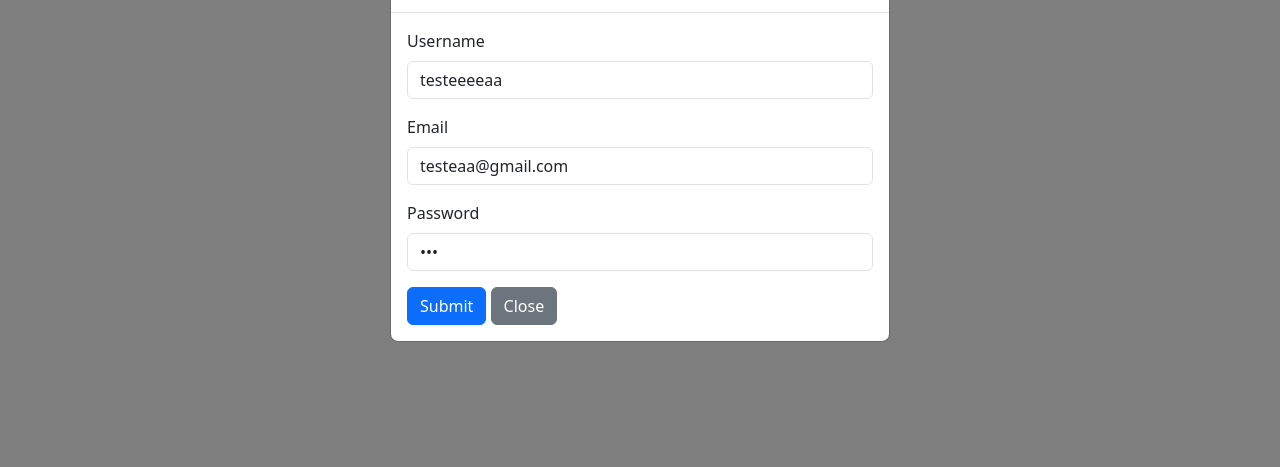
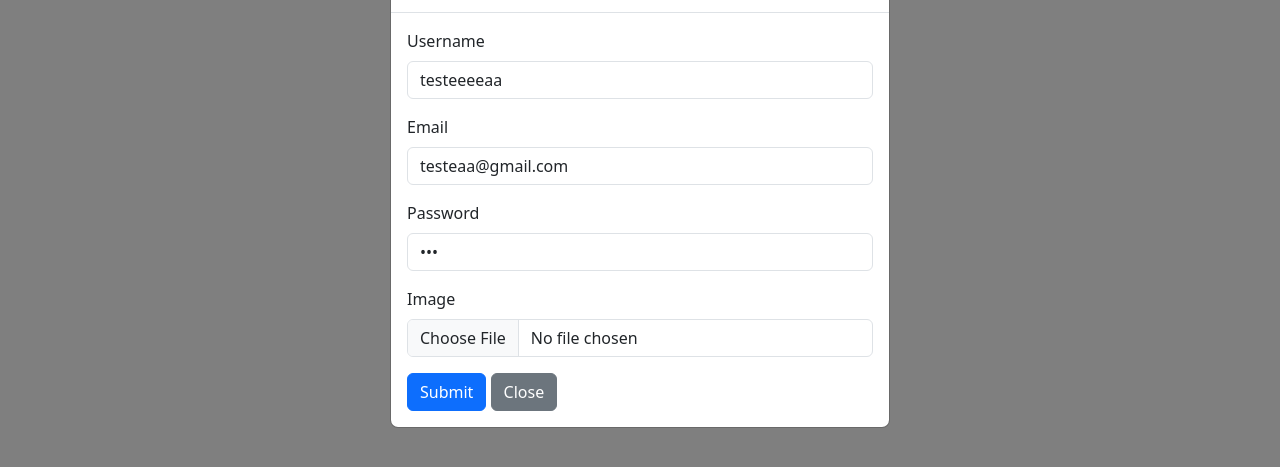
Before and after one commit to a1ramm/sky-jumper, a plain HTML site: page frontend/index.html in a window 1280 px wide. Both pictures are taken after a click on the button "Sign-up". Shown: the part 79-546 px from the top of the page. Drawn offline with nearby package versions, Linux system fonts and the light colour scheme.

Commit message:
adições

```diff
--- a/frontend/index.html
+++ b/frontend/index.html
@@ -96,6 +96,10 @@
 							<label for="password" class="form-label">Password</label>
 							<input value="123" type="password" class="form-control" id="password" name="password">
 						</div>
+						<div class="mb-3">
+							<label for="image" class="form-label">Image</label>
+							<input type="file" class="form-control" id="image" name="image">
+						</div>
 
 						<button type="submit" id="signup-submit" class="btn btn-primary">Submit</button>
 						<button type="button" class="btn btn-secondary" data-bs-dismiss="modal">Close</button>
@@ -111,7 +115,8 @@
 		crossorigin="anonymous"></script>
 
 	<!-- JQuery -->
-	<script src="https://code.jquery.com/jquery-3.7.0.min.js" integrity="sha256-2Pmvv0kuTBOenSvLm6bvfBSSHrUJ+3A7x6P5Ebd07/g=" crossorigin="anonymous"></script>
+	<script src="https://code.jquery.com/jquery-3.7.0.min.js"
+		integrity="sha256-2Pmvv0kuTBOenSvLm6bvfBSSHrUJ+3A7x6P5Ebd07/g=" crossorigin="anonymous"></script>
 
 	<script src="scripts/main.js" type="module"></script>
 </body>
--- a/frontend/scripts/signup.js
+++ b/frontend/scripts/signup.js
@@ -4,7 +4,8 @@ export function signup(form) {
     var form_data = {
         "username": document.querySelector("#username").value,
         "email": document.querySelector("#email").value,
-            "password": document.querySelector("#password").value
+        "password": document.querySelector("#password").value,
+        "image": document.querySelector("#image").value
     }
 
     //form_data = JSON.stringify(form_data)
```
Also changed, not shown: 1 other file. Lines whose indentation alone changed are shown as unchanged.
